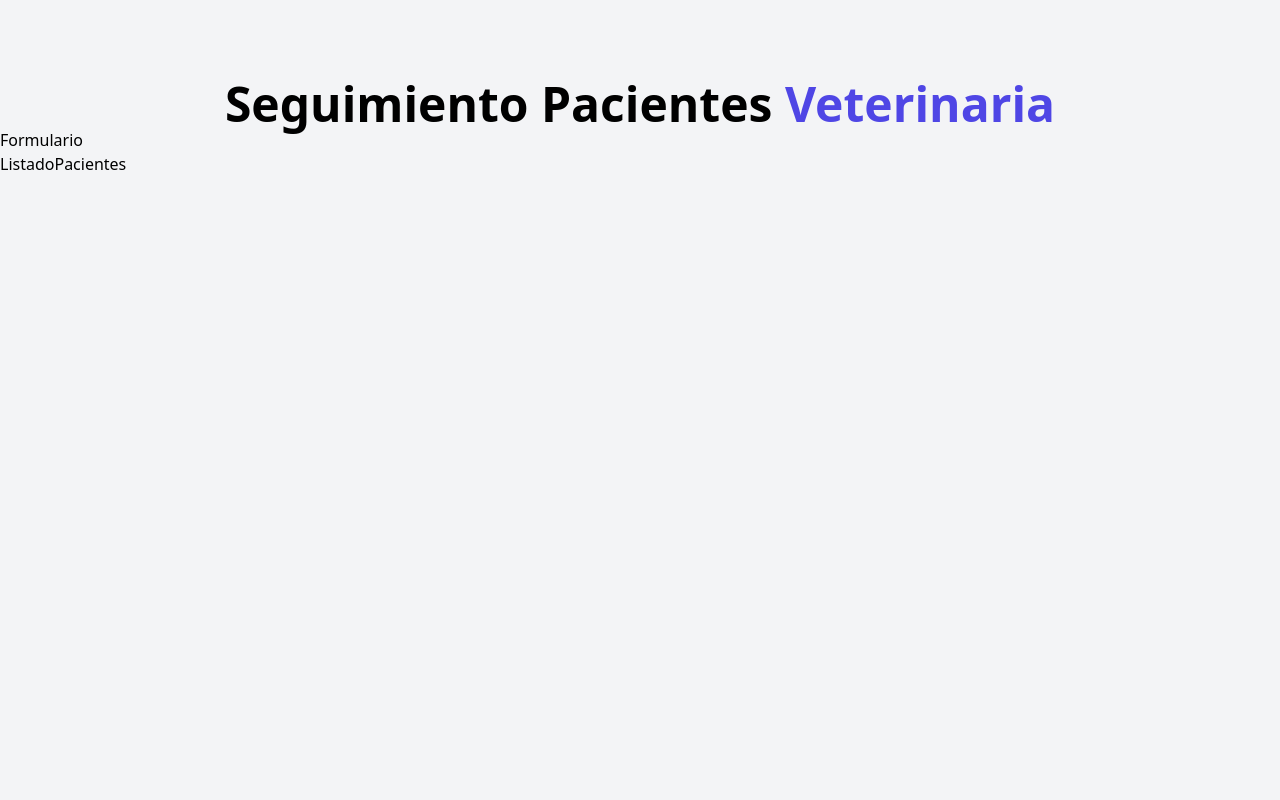
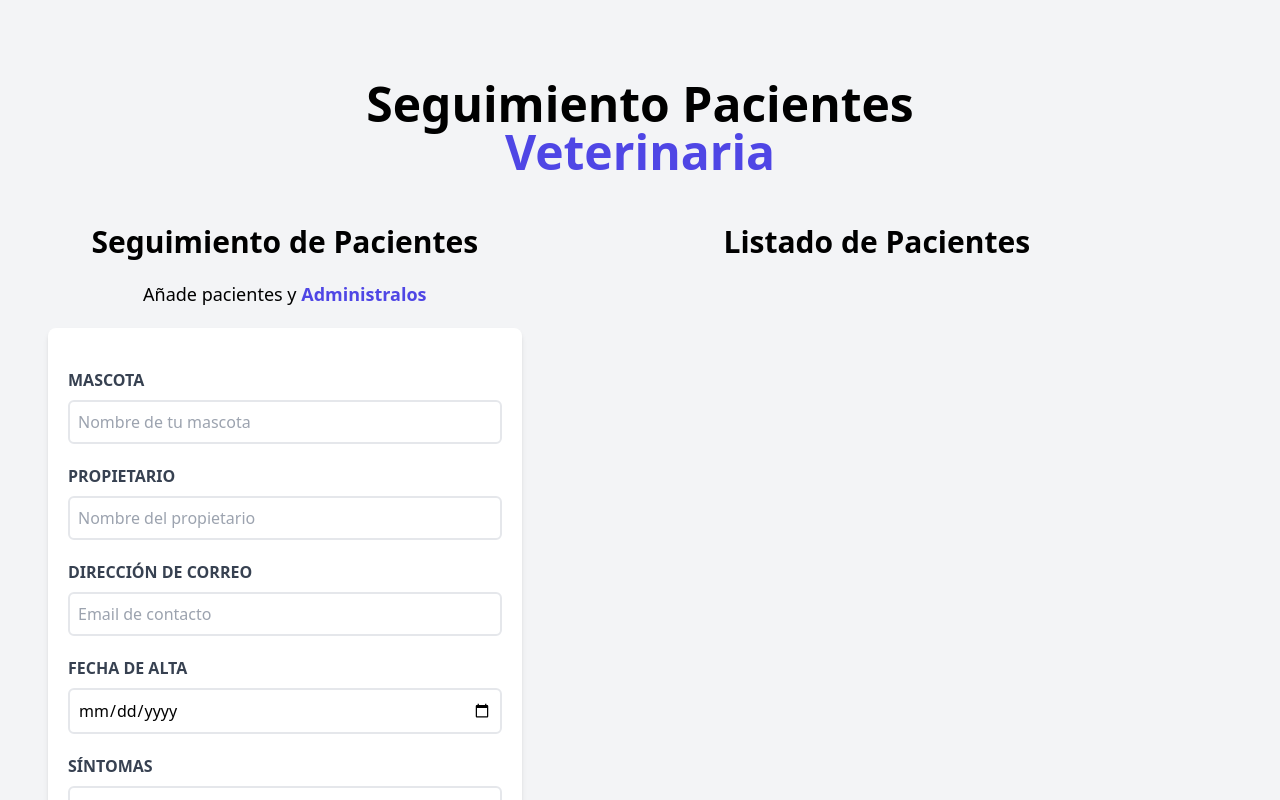
Before and after one commit to beenacoder/adminPacientes, a React (Vite) app: page / in a window 1280 px wide. Shown: the top 800 px of the page. Built offline with nearby package versions, Linux system fonts and the light colour scheme.

Commit message:
Agregue estilos a formulario

```diff
--- a/src/App.jsx
+++ b/src/App.jsx
@@ -2,12 +2,16 @@ import Formulario from "./components/Formulario";
 import Header from "./components/Header";
 import ListadoPacientes from "./components/ListadoPacientes";
 
-export default function App () {
-  return (
-    <div className="container mx-auto mt-20">
-      <Header />
-      <Formulario />
-      <ListadoPacientes/>
-    </div>
-  )
+export default function App() {
+    return (
+        <div className="container mx-auto mt-20 px-12">
+            <Header />
+
+            <div className="mt-12 md:flex">
+                <Formulario />
+                <ListadoPacientes />
+            </div>
+
+        </div>
+    )
 }
--- a/src/components/Formulario.jsx
+++ b/src/components/Formulario.jsx
@@ -1,7 +1,86 @@
 function Formulario() {
-  return (
-    <h2>Formulario</h2>
-  )
+	return (
+		<div className="md:w-1/2 lg:w-2/5">
+			<h2 className="font-black text-3xl text-center">Seguimiento de Pacientes</h2>
+			<p className="text-lg mt-5 text-center">
+				Añade pacientes y {''} <span className="text-indigo-600 font-bold">Administralos</span>
+			</p>
+
+			<form className="bg-white shadow-md rounded-lg py-10 px-5 mt-5 mb-10">
+				<div className="mb-5">
+					<label
+					htmlFor="mascotaNombre"
+					className="block text-gray-700 uppercase font-bold">
+						Mascota
+					</label>
+					<input
+						id="mascotaNombre"
+						type="text"
+						placeholder="Nombre de tu mascota"
+						className="border-2 w-full p-2 mt-2 placeholder-gray-400 rounded-md"
+						/>
+				</div>
+
+				<div className="mb-5">
+					<label
+					htmlFor="propietarioNombre"
+					className="block text-gray-700 uppercase font-bold">
+						Propietario
+					</label>
+					<input
+						id="propietarioNombre"
+						type="text"
+						placeholder="Nombre del propietario"
+						className="border-2 w-full p-2 mt-2 placeholder-gray-400 rounded-md"
+						/>
+				</div>
+
+				<div className="mb-5">
+					<label
+					htmlFor="email"
+					className="block text-gray-700 uppercase font-bold">
+						Dirección de correo
+					</label>
+					<input
+						id="email"
+						type="email"
+						placeholder="Email de contacto"
+						className="border-2 w-full p-2 mt-2 placeholder-gray-400 rounded-md"
+						/>
+				</div>
+
+				<div className="mb-5">
+					<label
+					htmlFor="fechaDeAlta"
+					className="block text-gray-700 uppercase font-bold">
+						Fecha de Alta
+					</label>
+					<input
+						id="fechaDeAlta"
+						type="date"
+						className="border-2 w-full p-2 mt-2 placeholder-gray-400 rounded-md"
+						/>
+				</div>
+
+				<div className="mb-5">
+					<label
+						htmlFor="sintomas"
+						className="block text-gray-700 uppercase font-bold">
+						Síntomas
+					</label>
+					<textarea id="sintomas" cols="30"
+						className="border-2 w-full p-2 mt-2 placeholder-gray-400 rounded-md"
+						placeholder="¿Cuáles son los síntomas de tu mascota?"
+					/>
+				</div>
+				<input type="submit"
+					className="bg-indigo-600 w-full p-3 text-white upper font-bold hover:bg-indigo-700 cursor-pointer rounded-md transition-all"
+					value="Agregar Paciente"
+				/>
+			</form>
+
+		</div>
+	)
 }
 
 export default Formulario
--- a/src/components/Header.jsx
+++ b/src/components/Header.jsx
@@ -1,7 +1,7 @@
 function Header() {
     return (
         <>
-     <h1 className="font-black text-5xl text-center md:w-2/3 mx-auto">Seguimiento Pacientes {""}
+            <h1 className="font-black text-5xl text-center md:w-2/3 mx-auto">Seguimiento Pacientes {''}
                 <span className="text-indigo-600">Veterinaria</span>
             </h1>
         </>
--- a/src/components/ListadoPacientes.jsx
+++ b/src/components/ListadoPacientes.jsx
@@ -1,9 +1,11 @@
 import React from 'react'
 
 function ListadoPacientes() {
-  return (
-    <h3>ListadoPacientes</h3>
-  )
+    return (
+        <div className="md:w-1/2 lg:w-3/5">
+            <h2 className="font-black text-3xl text-center">Listado de Pacientes</h2>
+        </div>
+    )
 }
 
 export default ListadoPacientes
```
Lines whose indentation alone changed are shown as unchanged.
